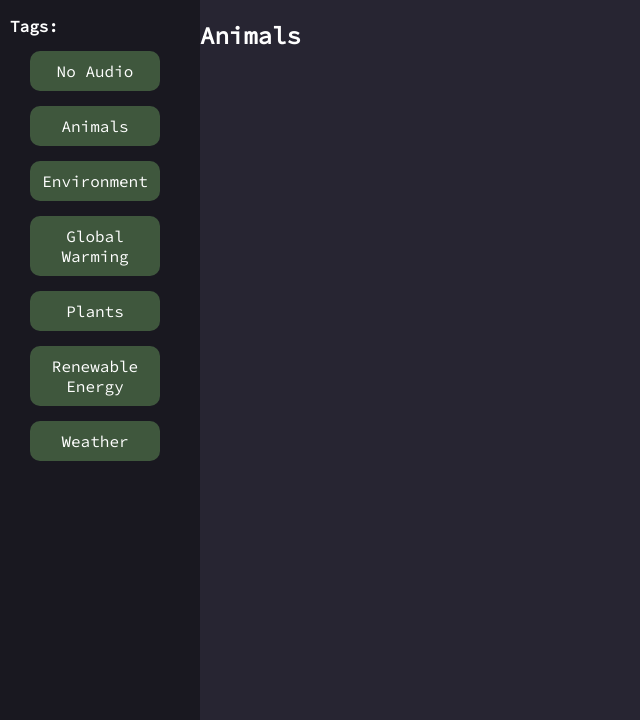
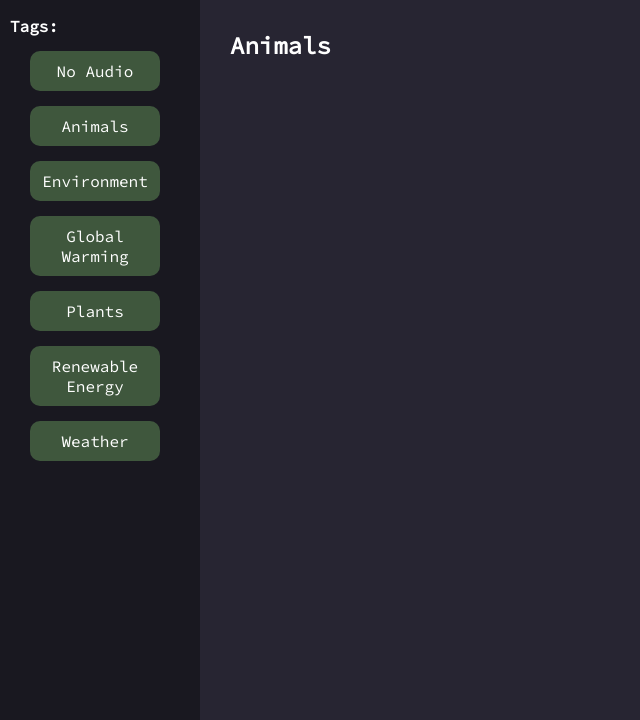
Before and after one commit to andrewchu16/dubeTube, a Flask app: page /tag/Animals in a window 1280 px wide. Shown: the part 80-800 px from the top of the page, without its empty margins (0-640 px from the left). Run offline with Flask 2, Linux system fonts and the light colour scheme.

Commit message:
Fixed dubeTube algorithm & search heading padding

```diff
--- a/app.py
+++ b/app.py
@@ -24,7 +24,7 @@ def index() -> str:
     else:
         cookies = []
     videos = Algorithm.recommendations.run_dubeTube_algorithm(video.get_all_videos(), cookies)
-    return render_template("index.html", videos=video.get_all_videos())
+    return render_template("index.html", videos=videos)
 
 @app.route("/upload", methods=["GET"])
 def upload() -> str:
--- a/search/search.py
+++ b/search/search.py
@@ -70,8 +70,8 @@ def search_by_tags(video_list, tag_list):
 
     sorted_videos = []
     for index, next_video in enumerate(video_list):
-        union = set(tag_list + next_video.tags)
-        sorted_videos.append((len(union), index))
+        intersection = set(tag_list).intersection(set(next_video.tags))
+        sorted_videos.append((len(intersection), index))
 
     sorted_videos.sort()
     sorted_videos.reverse()
--- a/static/css/style.css
+++ b/static/css/style.css
@@ -356,3 +356,8 @@ input:focus, button {
 #upload-input {
     width: auto;
 }
+
+.search-key {
+    padding-left: 30px;
+    padding-top: 10px;
+}
--- a/templates/index.html
+++ b/templates/index.html
@@ -2,7 +2,7 @@
 {% extends "default.html" %}
 {% block title %}Home{% endblock %}
 {% block content %}
-<h2>Home</h2>
+<h2 class="search-key">Home</h2>
 <div class="video-grid">
     {% for video in videos %}
     {% include "includes/video-card.html" %}
--- a/templates/tag_page.html
+++ b/templates/tag_page.html
@@ -2,7 +2,7 @@
 {% extends "default.html" %}
 {% block title %}{{ tag_name }}{% endblock %}
 {% block content %}
-<h2>{{ tag_name }}</h2>
+<h2 class="search-key">{{ tag_name }}</h2>
 <div class="video-grid">
     {% for video in vids %}
     {% include "includes/video-card.html" %}
```
